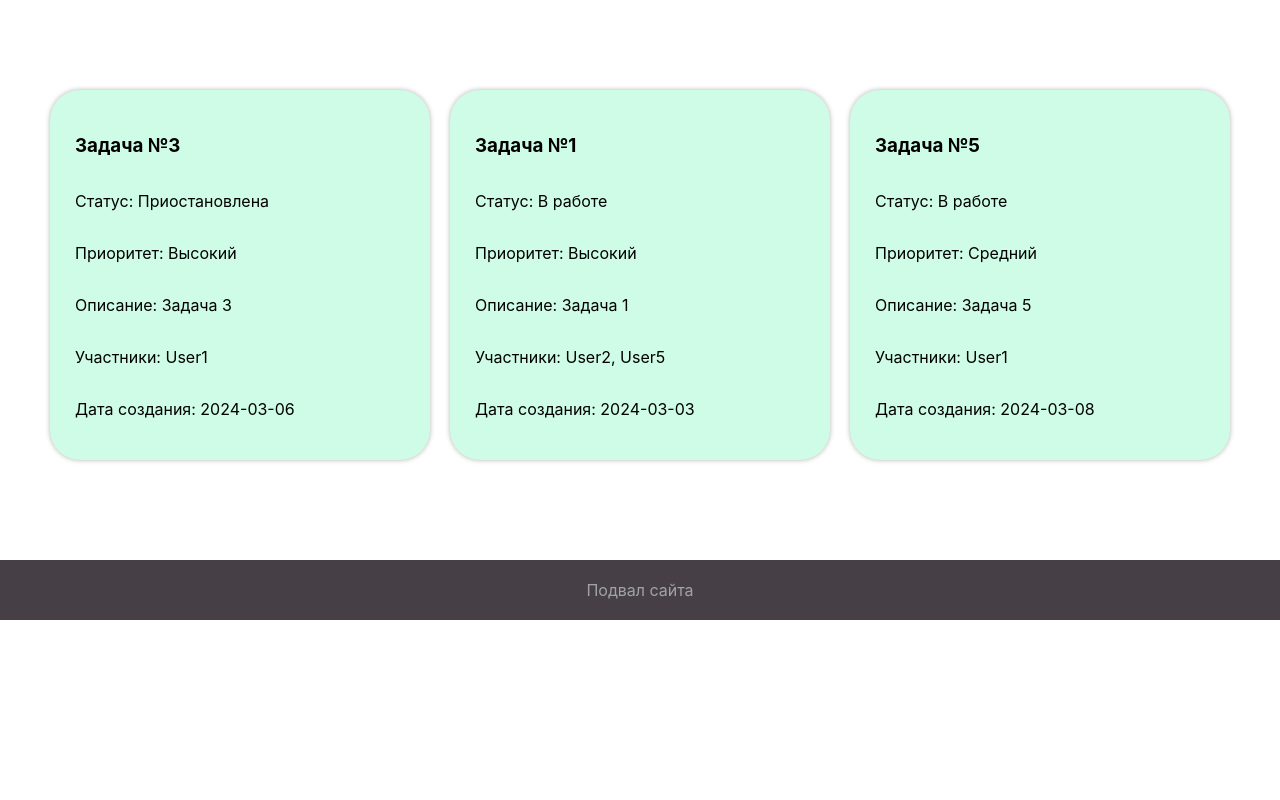
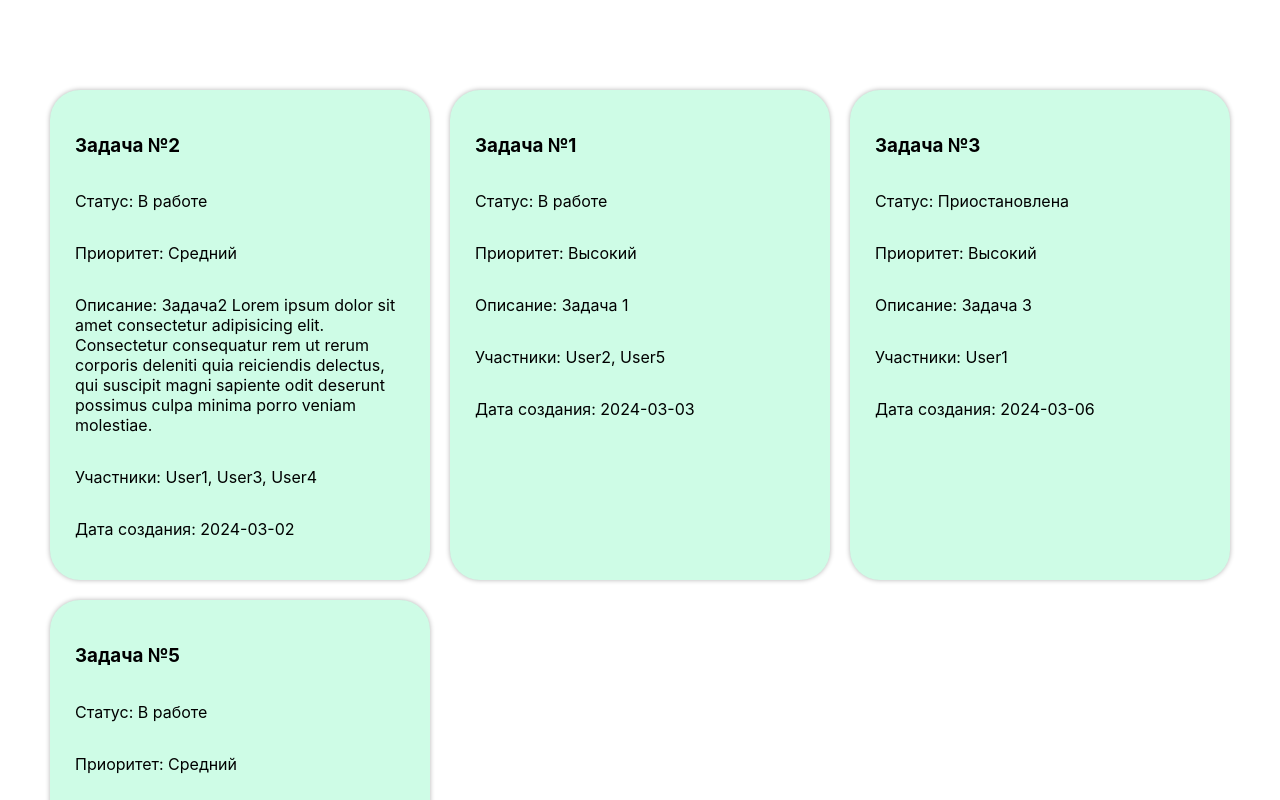
Before and after one commit to sergey-efanov/todo-list, a React (Create React App) app: page / in a window 1280 px wide. Shown: the part 700-1500 px from the top of the page. Before the commit the page ends 1320 px from the top, so only its background shows below. Built offline with nearby package versions, Linux system fonts and the light colour scheme.

Commit message:
correcting sort and array of tasks

```diff
--- a/src/components/Task/Task.js
+++ b/src/components/Task/Task.js
@@ -5,7 +5,7 @@ function Task({ task }) {
     <div className={taskStyle.container}>
       <h3 className={taskStyle.title}>Задача №{task.id}</h3>
       <p>Статус: {task.execution_status}</p>
-      <p>Приоритет: {task.priority}</p>
+      <p>Приоритет: {task.priority.status}</p>
       <p>Описание: {task.description}</p>
       <p>Участники: {task.participants.join(", ")}</p>
       <p>Дата создания: {task.created_date}</p>
--- a/src/components/TaskList/TaskList.js
+++ b/src/components/TaskList/TaskList.js
@@ -3,32 +3,33 @@ import Task from "../Task/Task";
 import tasklistStyle from "./tasklist.module.css";
 
 function filterByStatus(task) {
-  if (task.execution_status == "Завершена") {
-    return false;
-  } else {
-    return true;
-  }
+  return task.execution_status !== "Завершена"
 }
 
 function TaskList() {
   const sortListDate = tasks.sort(
     (a, b) => new Date(b.created_date) - new Date(a.created_date)
   );
+
+  const filterTaskCards = tasks.filter((task) => filterByStatus(task));
+
   // все задачи отсортированные по дате
-  const allTaskCards = sortListDate.map((task) => <Task task={task} />);
-  const filterTaskCards = sortListDate.filter((task) => filterByStatus(task));
+  const allTaskCards = filterTaskCards.map((task) => <Task task={task} />);
+
   // задачи отсортированные по приоритету
-  const sortByPriority = filterTaskCards.sort((a, b) => {
-    if (a.priority > b.priority) {
-      return 1;
+  const sortList = filterTaskCards.sort(
+    (a, b) => {
+      if (new Date(b.created_date) < new Date(a.created_date)) {
+        return 1
+      }
+      if (new Date(b.created_date) > new Date(a.created_date)) {
+        return -1
+      }
+      return b.priority.id - a.priority.id
     }
-    if (a.priority < b.priority) {
-      return -1;
-    }
-    return 0;
-  });
+  )
 
-  const taskCards = sortByPriority.map((task) => <Task task={task} />);
+  const taskCards = sortList.map((task) => <Task key={task.id} task={task} />);
 
   return <div className={tasklistStyle.container}>{taskCards}</div>;
 }
--- a/src/tasks.js
+++ b/src/tasks.js
@@ -1,4 +1,9 @@
-const priorityTask = ["Низкий", "Средний", "Высокий"];
+// const priorityTask = ["Низкий", "Средний", "Высокий"];
+// const priorityTask = { "1": "Низкий", "2": "Средний", "3": "Высокий" };
+const priorityTask = [
+  { id: 1, status: "Низкий" },
+  { id: 2, status: "Средний" },
+  { id: 3, status: "Высокий" }]
 const statusTask = ["В работе", "Приостановлена", "Завершена"];
 const participantsTask = ["User1", "User2", "User3", "User4", "User5"];
 
@@ -14,8 +19,8 @@ export default [
   },
   {
     id: 2,
-    created_date: "2024-03-04",
-    completion_date: "2024-03-06",
+    created_date: "2024-03-02",
+    completion_date: null,
     priority: priorityTask[1],
     description:
       "Задача2 Lorem ipsum dolor sit amet consectetur adipisicing elit. Consectetur consequatur rem ut rerum corporis deleniti quia reiciendis delectus, qui suscipit magni sapiente odit deserunt possimus culpa minima porro veniam molestiae.",
@@ -24,7 +29,7 @@ export default [
       participantsTask[2],
       participantsTask[3],
     ],
-    execution_status: statusTask[2],
+    execution_status: statusTask[0],
   },
   {
     id: 3,
@@ -39,14 +44,14 @@ export default [
     id: 4,
     created_date: "2024-03-07",
     completion_date: "2024-03-10",
-    priority: priorityTask[0],
+    priority: priorityTask[1],
     description: "Задача 4",
     participants: [participantsTask[0]],
     execution_status: statusTask[2],
   },
   {
     id: 5,
-    created_date: "2024-03-08",
+    created_date: "2024-03-06",
     completion_date: null,
     priority: priorityTask[1],
     description: "Задача 5",
```
